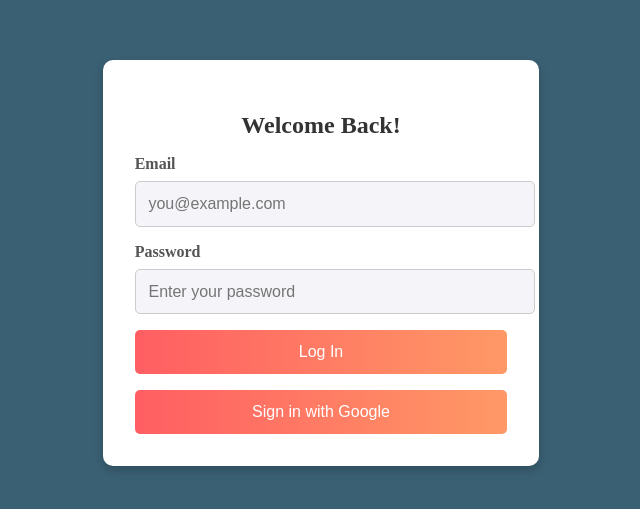
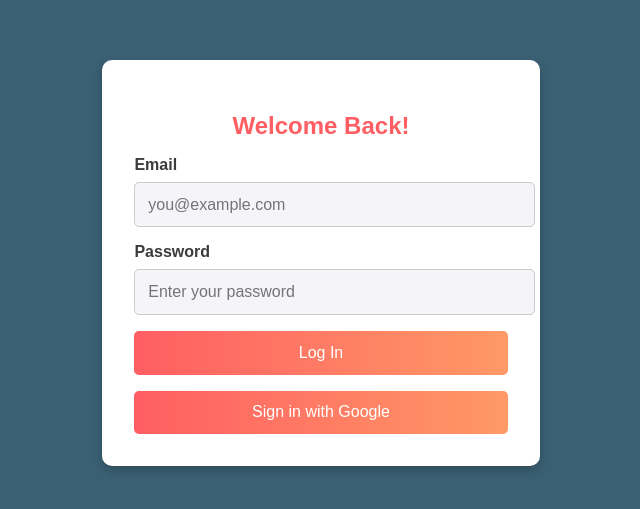
Before and after one commit to unikabista/pomodoro-, a website: page login/login.html in a window 1280 px wide. Shown: the part 137-646 px from the top of the page, without its empty margins (351-991 px from the left). Drawn offline with Linux system fonts and the light colour scheme.

Commit message:
corrected conflicts

```diff
--- a/login/styles.css
+++ b/login/styles.css
@@ -1,6 +1,5 @@
 /* General Styles */
 body {
-<<<<<<< HEAD
   font-family: Arial, sans-serif;
   background-color: #3a6073; /* Match the Pomodoro app's background */
   margin: 0;
@@ -102,98 +101,3 @@ button:hover {
 .google-signin-btn:hover {
   background-color: #357ae8;
 }
-=======
-    font-family: Arial, sans-serif;
-    background-color: #f4f4f9;
-    margin: 0;
-    padding: 0;
-    display: flex;
-    justify-content: center;
-    align-items: center;
-    height: 100vh;
-  }
-
-  .login-container {
-    background: #ffffff;
-    padding: 2rem;
-    border-radius: 10px;
-    box-shadow: 0 4px 6px rgba(0, 0, 0, 0.1);
-    width: 100%;
-    max-width: 400px;
-  }
-
-  h2 {
-    text-align: center;
-    color: #333;
-    margin-bottom: 1rem;
-  }
-
-  label {
-    display: block;
-    margin-bottom: 0.5rem;
-    font-weight: bold;
-    color: #555;
-  }
-
-  input {
-    width: 100%;
-    padding: 0.8rem;
-    margin-bottom: 1rem;
-    border: 1px solid #ccc;
-    border-radius: 5px;
-    font-size: 1rem;
-  }
-
-  input:focus {
-    border-color: #007bff;
-    outline: none;
-    box-shadow: 0 0 5px rgba(0, 123, 255, 0.5);
-  }
-
-  button {
-    width: 100%;
-    padding: 0.8rem;
-    background-color: #ff5e62;
-    color: #fff;
-    border: none;
-    border-radius: 5px;
-    font-size: 1rem;
-    cursor: pointer;
-    transition: background-color 0.3s ease;
-  }
-
-  button:hover {
-    background-color: #ff4b4f;
-  }
-
-  .register-prompt {
-    text-align: center;
-    margin-top: 1rem;
-    font-size: 0.9rem;
-  }
-
-  .register-prompt a {
-    color: #ff5e62;
-    text-decoration: none;
-  }
-
-  .register-prompt a:hover {
-    text-decoration: underline;
-  }
-
-  .google-signin-btn {
-    width: 100%;
-    padding: 0.8rem;
-    background-color: #ff5e62;
-    color: white;
-    border: none;
-    border-radius: 5px;
-    font-size: 1rem;
-    cursor: pointer;
-    margin-top: 1rem;
-  }
-
-  .google-signin-btn:hover {
-    background-color: #ff4b4f;
-  }
->>>>>>> Unika
--- a/signup/style.css
+++ b/signup/style.css
@@ -52,15 +52,7 @@ input:focus {
 button {
   width: 100%;
   padding: 0.8rem;
-<<<<<<< HEAD
-  background: linear-gradient(
-    to right,
-    #ff5e62,
-    #ff9966
-  ); /* Gradient from the Pomodoro app */
-=======
   background-color: #ff5e62;
->>>>>>> Unika
   color: #fff;
   border: none;
   border-radius: 5px;
@@ -71,12 +63,8 @@ button {
 }
 
 button:hover {
-<<<<<<< HEAD
   transform: translateY(-2px); /* Slight lift effect */
   opacity: 0.9;
-=======
-  background-color: #ff4b4f;
->>>>>>> Unika
 }
 
 .register-prompt {
@@ -87,11 +75,7 @@ button:hover {
 }
 
 .register-prompt a {
-<<<<<<< HEAD
   color: #ff9966; /* Use the secondary color from the Pomodoro app */
-=======
-  color: #ff5e62;
->>>>>>> Unika
   text-decoration: none;
 }
 
```
Also changed, not shown: 1 other file.
